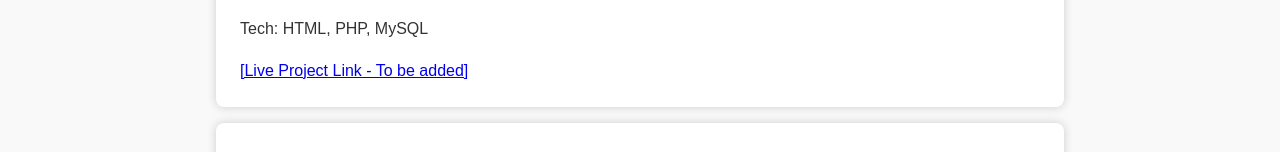
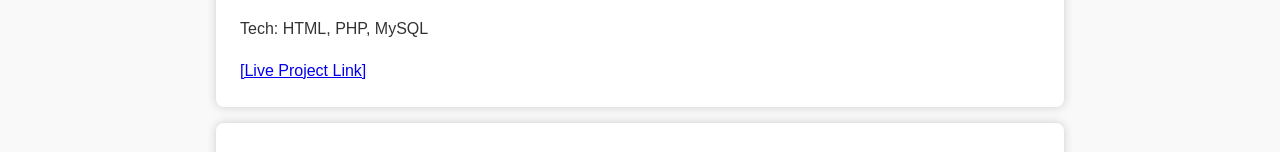
Before and after one commit to kavinesh2025/portfolio, a plain HTML site: page index.html in a window 1280 px wide. Shown: the part 560-712 px from the top of the page. Drawn offline with Linux system fonts and the light colour scheme.

Commit message:
Update index.html

```diff
--- a/index.html
+++ b/index.html
@@ -22,7 +22,7 @@
     <div>
       <h3>Jayapal Foods Billing Software</h3>
       <p>Tech: HTML, PHP, MySQL</p>
-      <a href="https://jayapalfoods.free.nf/jayapal foods/index.php">[Live Project Link - To be added]</a>
+      <a href="https://jayapalfoods.free.nf/jayapal foods/index.php">[Live Project Link]</a>
     </div>
   </section>
 
```
